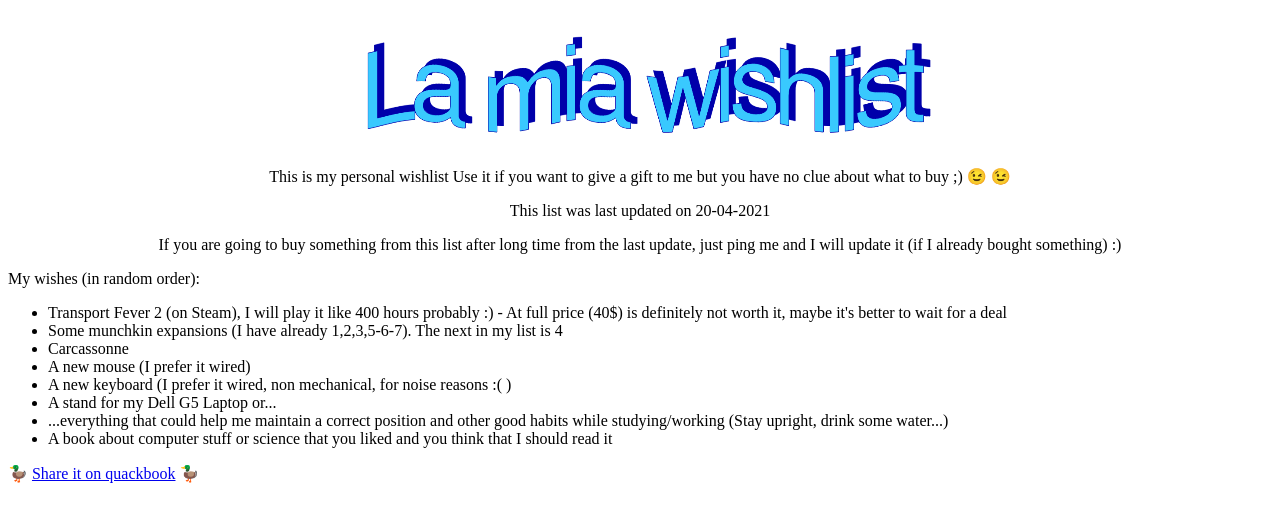
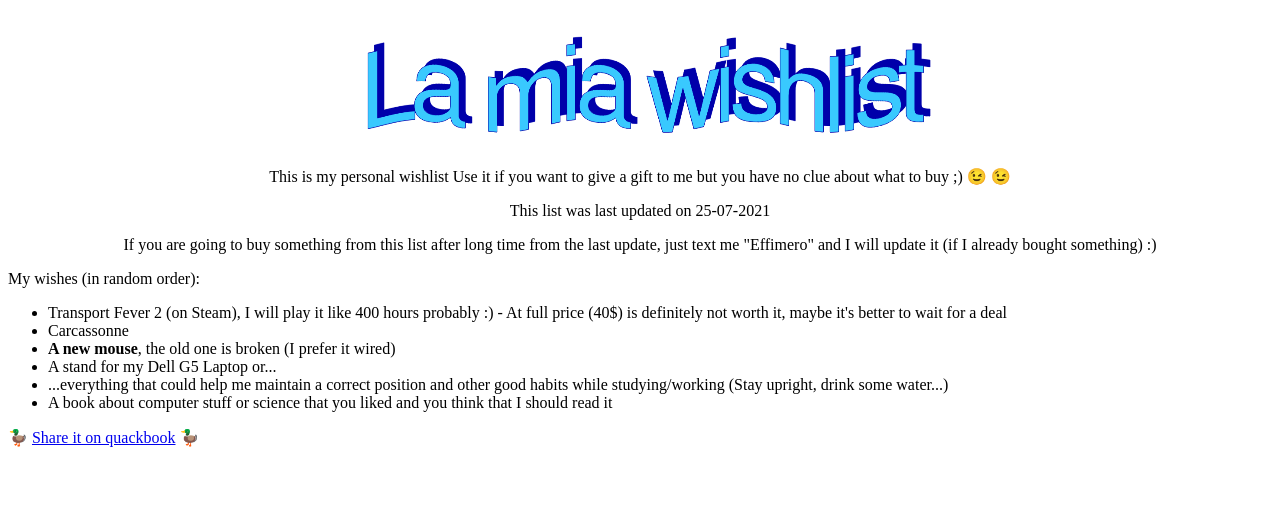
Before and after one commit to dario-passarello/dario-passarello.github.io, a plain HTML site: page wishlist.html in a window 1280 px wide. Drawn offline with Linux system fonts and the light colour scheme.

Commit message:
Update wishlist.html

```diff
--- a/wishlist.html
+++ b/wishlist.html
@@ -13,10 +13,10 @@
         Use it if you want to give a gift to me but you have no clue about what to buy ;)  	&#128521;  	&#128521;
     </p>
     <p>
-    This list was last updated on 20-04-2021
+    This list was last updated on 25-07-2021
     </p>
     <p>
-    If you are going to buy something from this list after long time from the last update, just ping me and I will update it (if I already bought something) :)
+    If you are going to buy something from this list after long time from the last update, just text me "Effimero" and I will update it (if I already bought something) :)
     </p>
     </center>
 
@@ -25,10 +25,10 @@
     </p>
     <ul>
     <li> Transport Fever 2 (on Steam), I will play it like 400 hours probably :) - At full price (40$) is definitely not worth it, maybe it's better to wait for a deal
-    <li> Some munchkin expansions (I have already 1,2,3,5-6-7). The next in my list is 4
+    <!--<li> Some munchkin expansions (I have already 1,2,3,5-6-7). The next in my list is 4-->
     <li> Carcassonne
-    <li> A new mouse (I prefer it wired)
-    <li> A new keyboard (I prefer it wired, non mechanical, for noise reasons :( )
+     <li> <b>A new mouse</b>, the old one is broken (I prefer it wired)
+    <!--<li> A new keyboard (I prefer it wired, non mechanical, for noise reasons :( )-->
     <li> A stand for my Dell G5 Laptop or...
     <li> ...everything that could help me maintain a correct position and other good habits while studying/working (Stay upright, drink some water...)
     <li> A book about computer stuff or science that you liked and you think that I should read it
```
